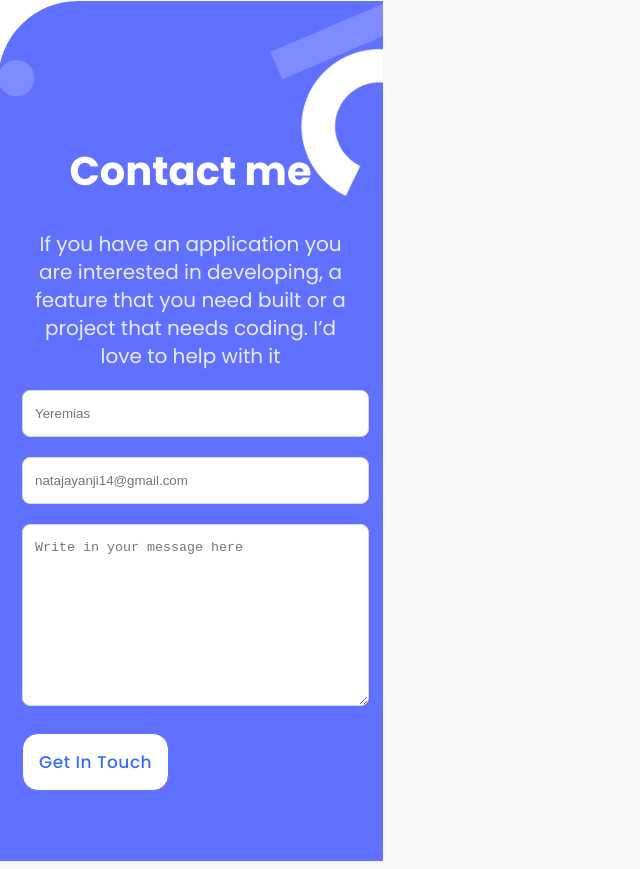
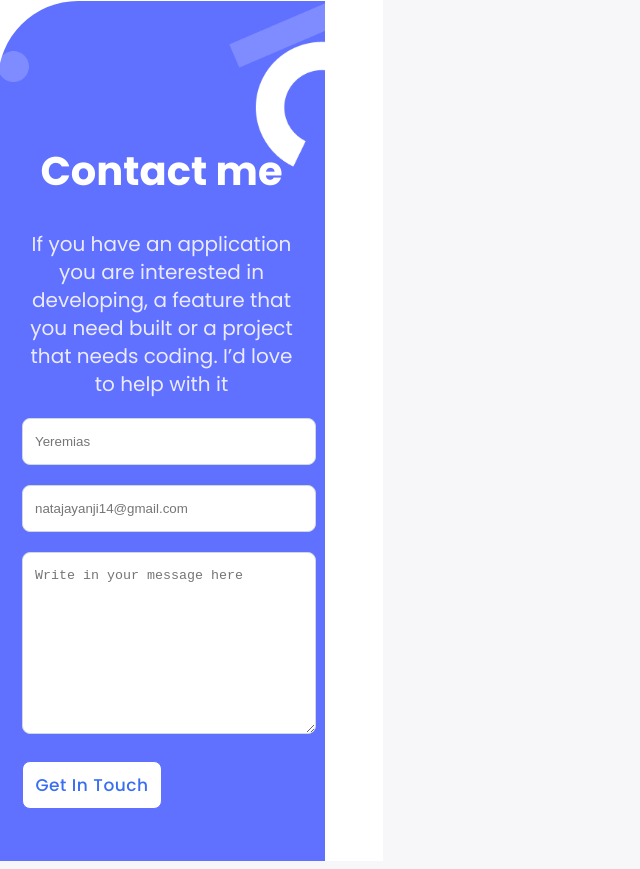
Before and after one commit to Alondra87/Portfolio1, a website: page index.html in a window 1280 px wide. Shown: the part 5143-6012 px from the top of the page, without its empty margins (0-640 px from the left). Drawn offline with Linux system fonts and the light colour scheme.

Commit message:
use flexbox in form

```diff
--- a/css/styles.css
+++ b/css/styles.css
@@ -339,6 +339,7 @@ summary {
 }
 
 .contact {
+  width: 327px;
   background-image: url(./contact_form.png);
   background-color: #6070ff;
   height: 830px;
@@ -369,6 +370,16 @@ summary {
   margin-right: 24px;
 }
 
+form {
+  width: 100%;
+  display: flex;
+  flex-direction: column;
+}
+
+form .input {
+  width: 100%;
+}
+
 .contact_text {
   text-align: center;
 }
@@ -389,11 +400,9 @@ textarea {
 
 .button_touch {
   margin-left: 24px;
-  padding: 16px;
   background: #fff;
   border: 1px solid  #6070ff;
-  box-sizing: border-box;
-  border-radius: 16px;
+  border-radius: 8px;
   font-family: Poppins, sans-serif;
   font-style: normal;
   font-weight: 500;
@@ -401,6 +410,8 @@ textarea {
   line-height: 24px;
   letter-spacing: 0.03em;
   color: #396df2;
+  width: 140px;
+  height: 48px;
 }
 
 .button_touch:hover {
--- a/index.html
+++ b/index.html
@@ -196,12 +196,20 @@
           <p>If you have an application you are interested in developing, a feature that you need built or a project that needs coding. I’d love to help with it </p>
           </div>
           <form action="https://formspree.io/f/xnqwodoq" method="POST">
-              <input type="text" name="name" maxlength="30" placeholder="Yeremias" required>
-              <br>
-              <input type="email" name="email" placeholder="natajayanji14@gmail.com" required>
-              <br>
-              <textarea name="message" cols="30" rows="10" maxlength="500" placeholder="Write in your message here" required></textarea>
-              <br>
+              <div class="input">
+                <input type="text" name="name" maxlength="30" placeholder="Yeremias" required>
+              </div>
+              <div class="input">
+                <input type="email" name="email" placeholder="natajayanji14@gmail.com" required>
+              </div>
+
+
+              <div class="input">
+                <textarea name="message" cols="30" rows="10" maxlength="500" placeholder="Write in your message here" required></textarea>
+              </div>
+
+
+
               <button class="button_touch" type="submit">Get In Touch</button>
           </form>
       </div>
```
Also changed, not shown: package.json (+7 -1 lines), 1 other file.
